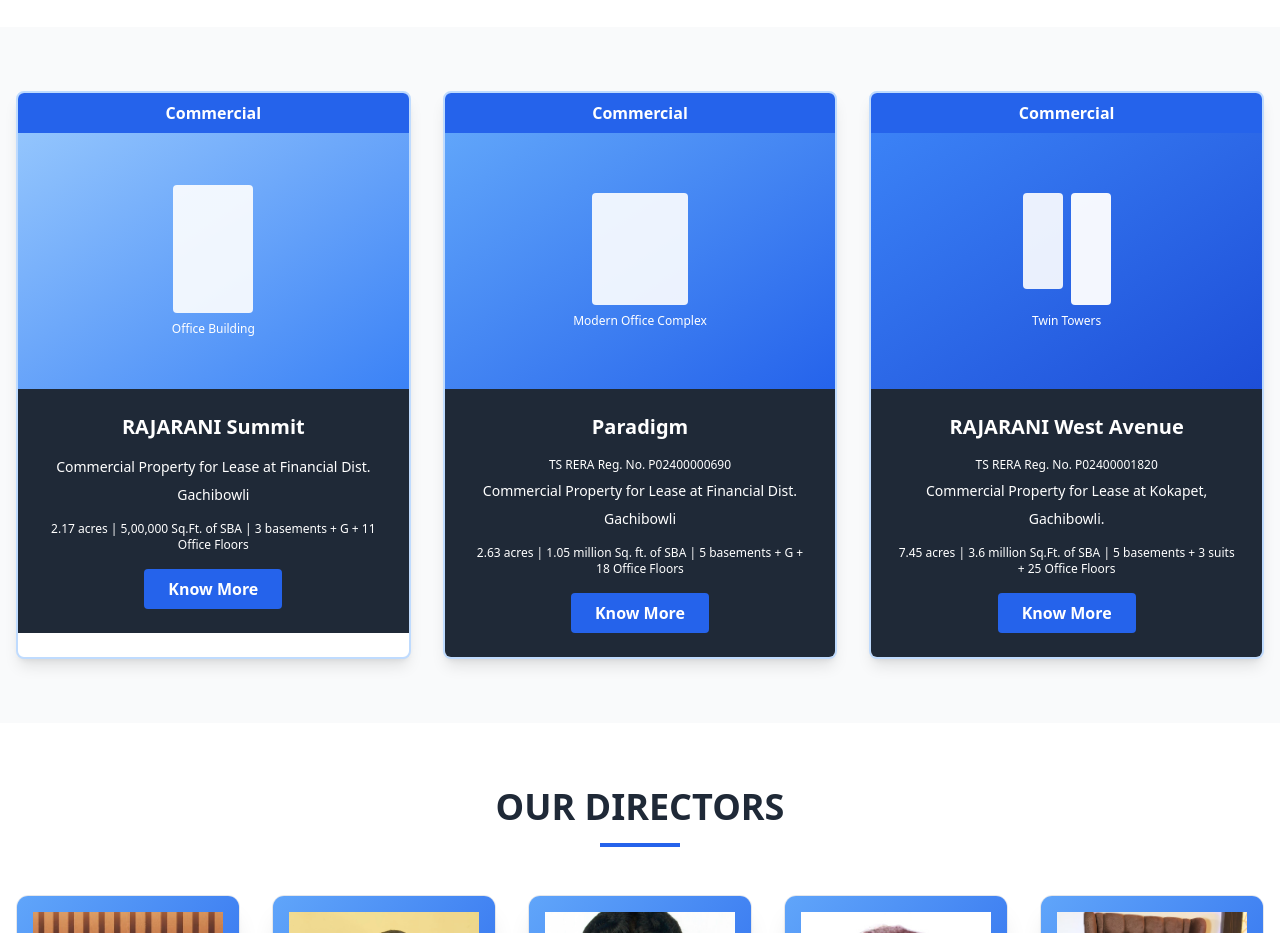
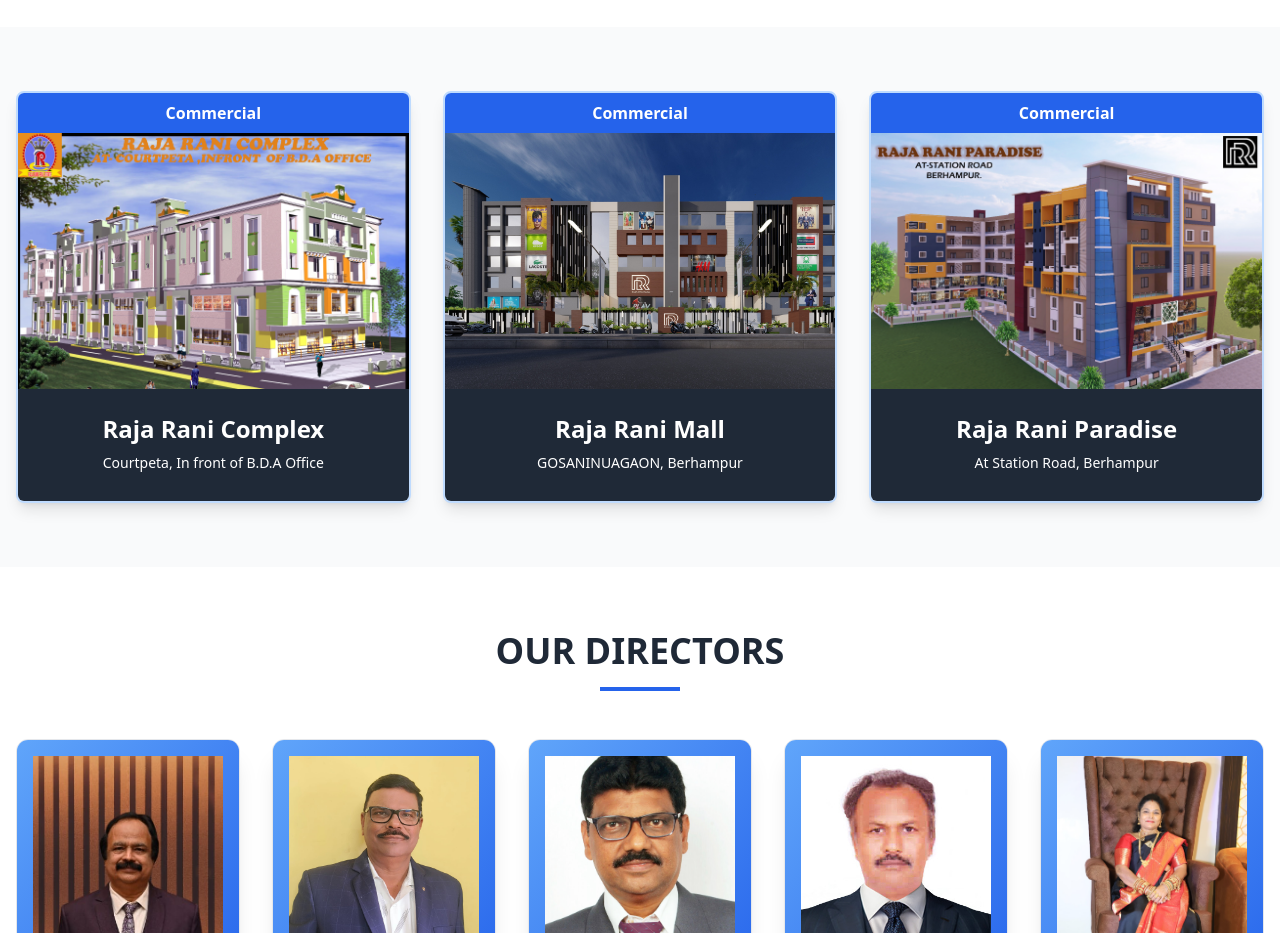
Before and after one commit to Ritesh-patra/Rajarani2, a plain HTML site: page index.html in a window 1280 px wide. Shown: the part 5000-5933 px from the top of the page. Drawn offline with nearby package versions, Linux system fonts and the light colour scheme.

Commit message:
add commercial

```diff
--- a/index.html
+++ b/index.html
@@ -742,53 +742,31 @@
                     <div class="bg-blue-600 text-white text-center py-2">
                         <span class="font-bold">Commercial</span>
                     </div>
-                    <div class="h-64 bg-gradient-to-br from-blue-300 to-blue-500 flex items-center justify-center">
-                        <div class="text-white text-center">
-                            <div
-                                class="w-20 h-32 bg-white opacity-90 rounded mx-auto mb-2 transform transition-all duration-500 hover:rotate-y-180">
-                            </div>
-                            <p class="text-xs">Office Building</p>
-                        </div>
+                    <div class="h-64 bg-cover " style="background-image: url('images/comercial1.jpg');">
+
                     </div>
                     <div class="bg-gray-800 text-white p-6">
-                        <h3 class="text-xl font-bold text-center mb-4">RAJARANI Summit</h3>
-                        <p class="text-sm text-center mb-2">Commercial Property for Lease at Financial Dist.</p>
-                        <p class="text-sm text-center mb-4">Gachibowli</p>
-                        <p class="text-xs text-center mb-4">2.17 acres | 5,00,000 Sq.Ft. of SBA | 3 basements + G + 11
-                            Office Floors</p>
-                        <div class="text-center">
-                            <button
-                                class="bg-blue-600 text-white px-6 py-2 rounded font-bold hover:bg-blue-700 transition transform hover:scale-105">Know
-                                More</button>
-                        </div>
+                        <h3 class="text-2xl font-bold text-center mb-2">Raja Rani Complex</h3>
+                        <p class="text-sm text-center mb-1">Courtpeta, In front of B.D.A Office</p>
+                        </p>
+
                     </div>
                 </div>
+
 
                 <!-- Paradigm -->
                 <div class="bg-white rounded-lg shadow-lg overflow-hidden border-2 border-blue-200 commercial-card">
                     <div class="bg-blue-600 text-white text-center py-2">
                         <span class="font-bold">Commercial</span>
                     </div>
-                    <div class="h-64 bg-gradient-to-br from-blue-400 to-blue-600 flex items-center justify-center">
-                        <div class="text-white text-center">
-                            <div
-                                class="w-24 h-28 bg-white opacity-90 rounded mx-auto mb-2 transform transition-all duration-500 hover:rotate-y-180">
-                            </div>
-                            <p class="text-xs">Modern Office Complex</p>
-                        </div>
+                    <div class="h-64 bg-cover " style="background-image: url('images/commercial2.jpg');">
+
                     </div>
                     <div class="bg-gray-800 text-white p-6">
-                        <h3 class="text-xl font-bold text-center mb-4">Paradigm</h3>
-                        <p class="text-xs text-center mb-2">TS RERA Reg. No. P02400000690</p>
-                        <p class="text-sm text-center mb-2">Commercial Property for Lease at Financial Dist.</p>
-                        <p class="text-sm text-center mb-4">Gachibowli</p>
-                        <p class="text-xs text-center mb-4">2.63 acres | 1.05 million Sq. ft. of SBA | 5 basements + G +
-                            18 Office Floors</p>
-                        <div class="text-center">
-                            <button
-                                class="bg-blue-600 text-white px-6 py-2 rounded font-bold hover:bg-blue-700 transition transform hover:scale-105">Know
-                                More</button>
-                        </div>
+                        <h3 class="text-2xl font-bold text-center mb-2">Raja Rani Mall</h3>
+                        <p class="text-sm text-center mb-1">GOSANINUAGAON, Berhampur</p>
+                        </p>
+
                     </div>
                 </div>
 
@@ -797,30 +775,14 @@
                     <div class="bg-blue-600 text-white text-center py-2">
                         <span class="font-bold">Commercial</span>
                     </div>
-                    <div class="h-64 bg-gradient-to-br from-blue-500 to-blue-700 flex items-center justify-center">
-                        <div class="text-white text-center">
-                            <div class="grid grid-cols-2 gap-2">
-                                <div
-                                    class="w-10 h-24 bg-white opacity-90 rounded transform transition-all duration-500 hover:translate-y-[-10px]">
-                                </div>
-                                <div class="w-10 h-28 bg-white opacity-95 rounded transform transition-all duration-500 hover:translate-y-[-10px]"
-                                    style="transition-delay: 0.2s"></div>
-                            </div>
-                            <p class="text-xs mt-2">Twin Towers</p>
-                        </div>
+                    <div class="h-64 bg-cover " style="background-image: url('images/commercial3.jpg');">
+
                     </div>
                     <div class="bg-gray-800 text-white p-6">
-                        <h3 class="text-xl font-bold text-center mb-4">RAJARANI West Avenue</h3>
-                        <p class="text-xs text-center mb-2">TS RERA Reg. No. P02400001820</p>
-                        <p class="text-sm text-center mb-2">Commercial Property for Lease at Kokapet,</p>
-                        <p class="text-sm text-center mb-4">Gachibowli.</p>
-                        <p class="text-xs text-center mb-4">7.45 acres | 3.6 million Sq.Ft. of SBA | 5 basements + 3
-                            suits + 25 Office Floors</p>
-                        <div class="text-center">
-                            <button
-                                class="bg-blue-600 text-white px-6 py-2 rounded font-bold hover:bg-blue-700 transition transform hover:scale-105">Know
-                                More</button>
-                        </div>
+                        <h3 class="text-2xl font-bold text-center mb-2">Raja Rani Paradise</h3>
+                        <p class="text-sm text-center mb-1">At Station Road, Berhampur</p>
+                        </p>
+
                     </div>
                 </div>
             </div>
@@ -1139,11 +1101,19 @@
             mobileMenu.classList.toggle('hidden');
         });
 
-        // Close mobile menu when clicking outside
-        document.addEventListener('click', function (event) {
-            if (!mobileMenuBtn.contains(event.target) && !mobileMenu.contains(event.target)) {
-                mobileMenu.classList.add('hidden');
-            }
+        document.addEventListener('DOMContentLoaded', function () {
+            const mobileMenuBtn = document.getElementById('mobileMenuBtn');
+            const mobileMenu = document.getElementById('mobileMenu');
+
+            mobileMenuBtn.addEventListener('click', function () {
+                mobileMenu.classList.toggle('hidden');
+            });
+
+            document.addEventListener('click', function (event) {
+                if (!mobileMenuBtn.contains(event.target) && !mobileMenu.contains(event.target)) {
+                    mobileMenu.classList.add('hidden');
+                }
+            });
         });
 
         // 3D Hero Canvas
```
Also changed, not shown: images/comercial1.jpg (added), images/commercial2.jpg (added), images/commercial3.jpg (added).
